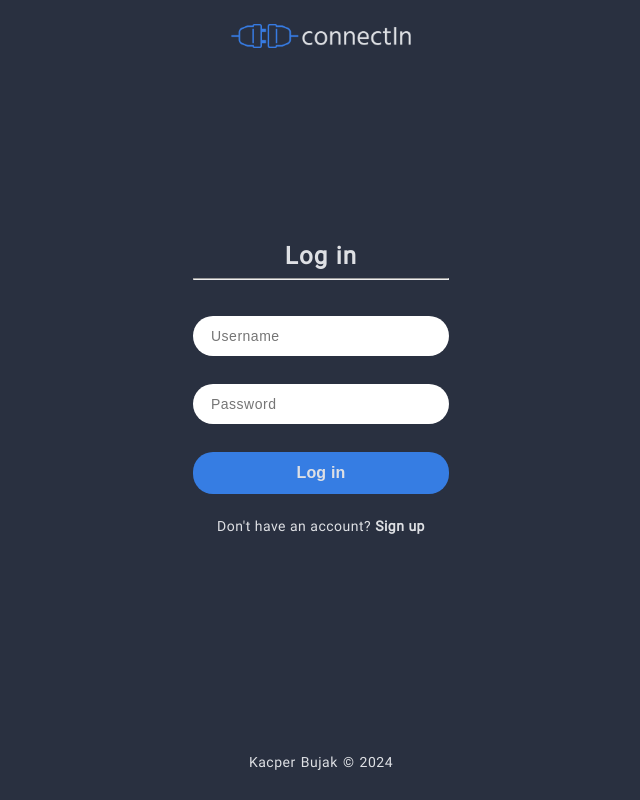
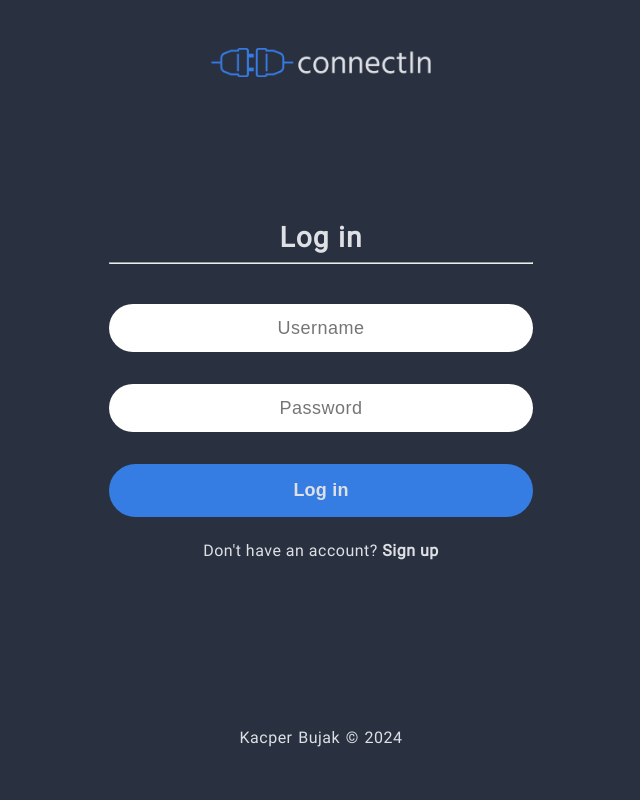
Before and after one commit to kbujak09/social-app, a React (Create React App) app: page /#/login in a window 1280 px wide. Shown: the whole page, without its empty margins (319-959 px from the left). Built offline with nearby package versions, Linux system fonts and the light colour scheme.

Commit message:
desktop design for not logged and sign up / login forms

```diff
--- a/src/App.scss
+++ b/src/App.scss
@@ -11,7 +11,10 @@ body {
   background-color: $bg-main;
   color: $font-main;
 }
-
+#root {
+  display: flex;
+  justify-content: center;
+}
 * {
   color: $font-main;
   }
--- a/src/components/notLogged/auth/auth.module.scss
+++ b/src/components/notLogged/auth/auth.module.scss
@@ -1,4 +1,26 @@
 @import './../../../vars.scss';
+
+@keyframes shake {
+  0% {
+    transform: translateX(0);
+  }
+  20% {
+    transform: translateX(-2px);
+  }
+  40% {
+    transform: translateX(2px)
+  }
+  60% {
+    transform: translateX(-2px);
+  }
+  80% {
+    transform: translateX(2px);
+  }
+  100% {
+    transform: translateX(0);
+  }
+}
+
 
 .formCell {
   display: flex;
@@ -67,23 +89,27 @@
   animation: shake 0.3s ease-in-out
 }
 
-@keyframes shake {
-  0% {
-    transform: translateX(0);
+@media (min-width: 1200px) {
+  .title {
+    font-size: 28px;
   }
-  20% {
-    transform: translateX(-2px);
+  .form {
+    gap: 32px;
+    padding: 32px 0;
   }
-  40% {
-    transform: translateX(2px)
+  .input {
+    width: 420px;
+    text-align: center;
+    font-size: 18px;
+    padding: 4px 0;
+    border-radius: 32px;
   }
-  60% {
-    transform: translateX(-2px);
+  .submit > input {
+    font-size: 18px;
+    padding: 16px 0;
+    border-radius: 32px;
   }
-  80% {
-    transform: translateX(2px);
-  }
-  100% {
-    transform: translateX(0);
+  .question {
+    font-size: 16px;
   }
 }
--- a/src/components/notLogged/creator/creator.module.scss
+++ b/src/components/notLogged/creator/creator.module.scss
@@ -4,3 +4,9 @@
   letter-spacing: 0.5px;
   line-height: 28px;
 }
+
+@media (min-width: 1200px) {
+  .creator {
+    font-size: 16px;
+  }
+}
--- a/src/components/notLogged/greeting/Greeting.jsx
+++ b/src/components/notLogged/greeting/Greeting.jsx
@@ -12,7 +12,7 @@ const Greeting = () => {
       </div>
       <div className={styles.buttons}>
         <div onClick={() => navigate('/login')} className={styles.login}>Log in</div>
-        or
+        <div className={styles.or}>or</div>
         <div onClick={() => navigate('/signup')} className={styles.register}>Sign up</div>
       </div>
     </div>
--- a/src/components/notLogged/greeting/greeting.module.scss
+++ b/src/components/notLogged/greeting/greeting.module.scss
@@ -56,3 +56,19 @@
 .login:hover, .register:hover {
   background-color: $logo;
 }
+
+@media (min-width: 1200px) {
+  .text {
+    font-size: 28px;
+  }
+  .login, .register {
+    font-size: 20px;
+    padding: 10px 28px;
+  }
+  .buttons {
+    gap: 24px;
+  }
+  .or {
+    font-size: 20px;
+  }
+}
--- a/src/components/notLogged/logo/logo.module.scss
+++ b/src/components/notLogged/logo/logo.module.scss
@@ -5,3 +5,9 @@
 .logo > img {
   width: 100%;
 }
+
+@media (min-width: 1200px) {
+  .logo {
+    width: 220px;
+  }
+}
--- a/src/components/notLogged/notLogged.module.scss
+++ b/src/components/notLogged/notLogged.module.scss
@@ -11,3 +11,10 @@
   padding: 24px 0;
   position: relative;
 }
+
+@media (min-width:1200px) {
+  .container {
+    width: 1140px;
+    padding: 48px 0;
+  }
+}
```
